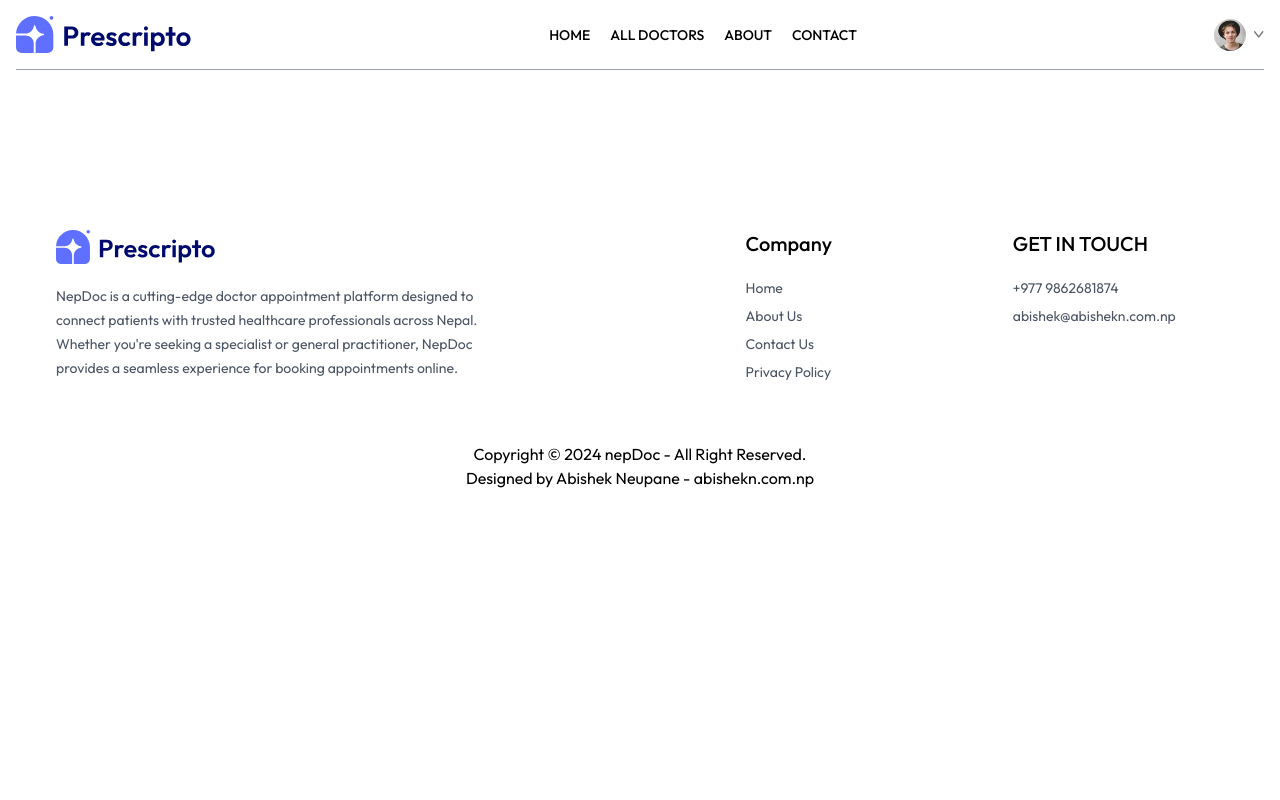
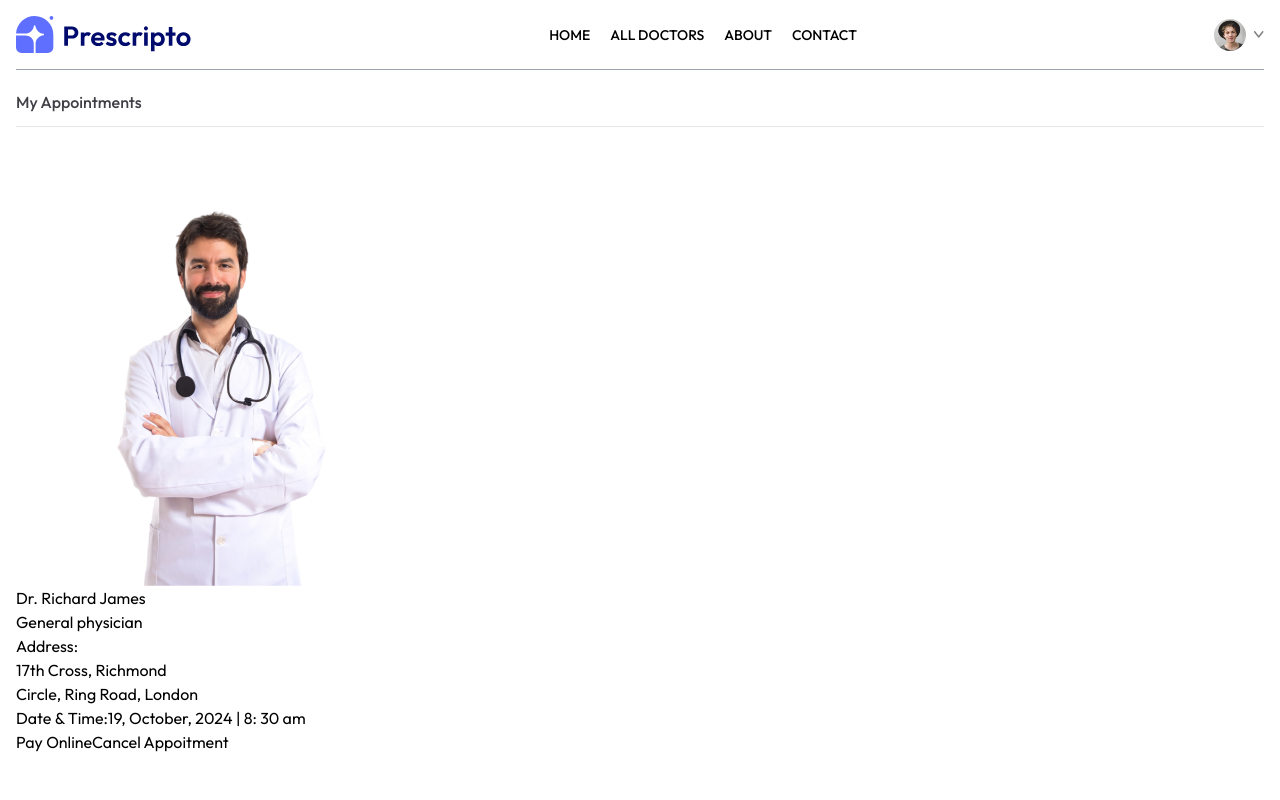
Before and after one commit to virtualabishek/nepDoc, a React (Vite) app in the folder frontend/: page /my-appointment in a window 1280 px wide. Shown: the top 800 px of the page. Built offline with nearby package versions, Linux system fonts and the light colour scheme.

Commit message:
Creating the appointment page

```diff
--- a/frontend/src/App.jsx
+++ b/frontend/src/App.jsx
@@ -22,7 +22,7 @@
         <Route path="/about" element={<About />} />
         <Route path="/contact" element={<Contact />} />
         <Route path="/my-profile" element={<MyProfile />} />
-        <Route path="/my-appointmnets" element={<MyAppointments />} />
+        <Route path="/my-appointment" element={<MyAppointments />} />
         <Route path="/appointment/:docId" element={<Appointment />} />
       </Routes>
       <Footer />
--- a/frontend/src/pages/MyAppointments.jsx
+++ b/frontend/src/pages/MyAppointments.jsx
@@ -1,7 +1,40 @@
-import React from "react";
+import React, { useContext } from "react";
+import { AppContext } from "../context/AppContext";
+import { assets } from "../assets/assets";
 
 const MyAppointments = () => {
-  return <div></div>;
+  const { doctors } = useContext(AppContext);
+  return (
+    <div>
+      <p className="pb-3 mb-12 font-medium text-zinc-700 border-b">
+        My Appointments
+      </p>
+      <div>
+        {doctors.slice(0, 2).map((item, index) => (
+          <div key={index}>
+            <div>
+              <img src={item.image} alt="" />
+            </div>
+            <div>
+              <p>{item.name}</p>
+              <p>{item.speciality}</p>
+              <p>Address:</p>
+              <p>{item.address.line1}</p>
+              <p>{item.address.line2}</p>
+              <p>
+                <span>Date & Time:</span>19, October, 2024 | 8: 30 am
+              </p>
+            </div>
+            <div></div>
+            <div>
+              <button>Pay Online</button>
+              <button>Cancel Appoitment</button>
+            </div>
+          </div>
+        ))}
+      </div>
+    </div>
+  );
 };
 
 export default MyAppointments;
```
